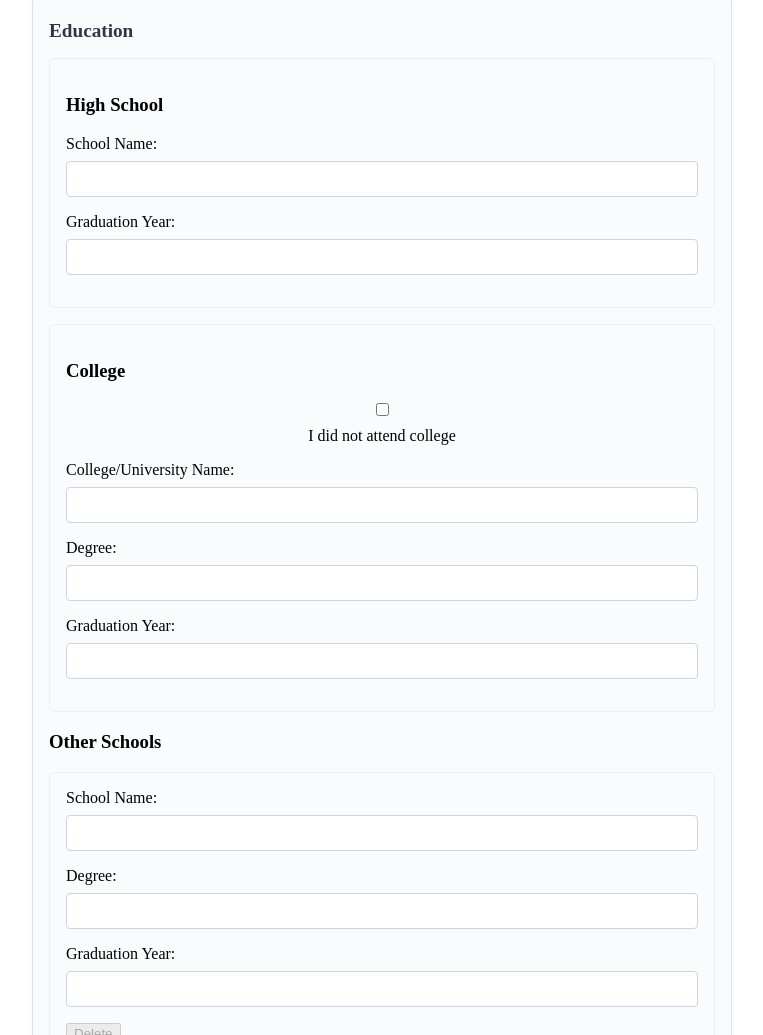
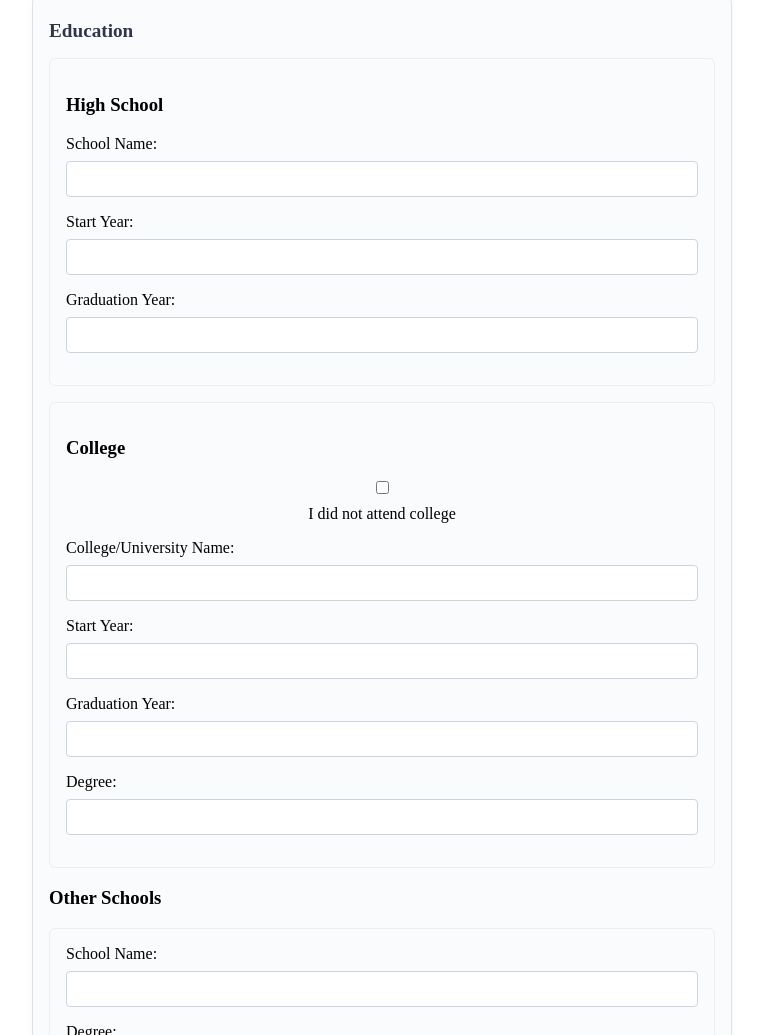
Before and after one commit to danielmontes23/Hackathon-Spring25, an Astro site: page / in a window 1280 px wide. Shown: the part 527-1562 px from the top of the page, without its empty margins (258-1021 px from the left). Built offline with nearby package versions, Linux system fonts and the light colour scheme; Astro itself is replaced by a stand-in of ours.

Commit message:
Styling edits

```diff
--- a/src/components/DynamicResumeSections.jsx
+++ b/src/components/DynamicResumeSections.jsx
@@ -98,6 +98,16 @@ export default function DynamicResumeSections() {
             />
           </label>
           <label>
+            Start Year:
+            <input
+              type="text"
+              name="high_school_start"
+              value={highSchool.start || ""}
+              onChange={e => setHighSchool({ ...highSchool, start: e.target.value })}
+              required
+            />
+          </label>
+          <label>
             Graduation Year:
             <input
               type="text"
@@ -131,12 +141,12 @@ export default function DynamicResumeSections() {
             />
           </label>
           <label>
-            Degree:
+            Start Year:
             <input
               type="text"
-              name="college_degree"
-              value={college.degree}
-              onChange={e => setCollege({ ...college, degree: e.target.value })}
+              name="college_start"
+              value={college.start || ""}
+              onChange={e => setCollege({ ...college, start: e.target.value })}
               disabled={noCollege}
               required={!noCollege}
             />
@@ -148,6 +158,17 @@ export default function DynamicResumeSections() {
               name="college_grad"
               value={college.grad}
               onChange={e => setCollege({ ...college, grad: e.target.value })}
+              disabled={noCollege}
+              required={!noCollege}
+            />
+          </label>
+          <label>
+            Degree:
+            <input
+              type="text"
+              name="college_degree"
+              value={college.degree}
+              onChange={e => setCollege({ ...college, degree: e.target.value })}
               disabled={noCollege}
               required={!noCollege}
             />
```
